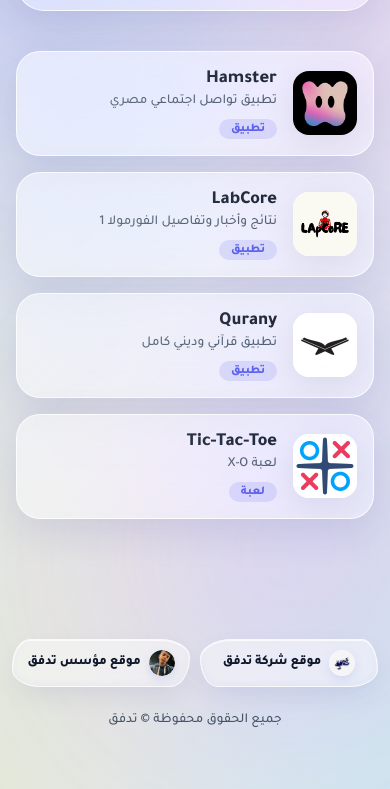
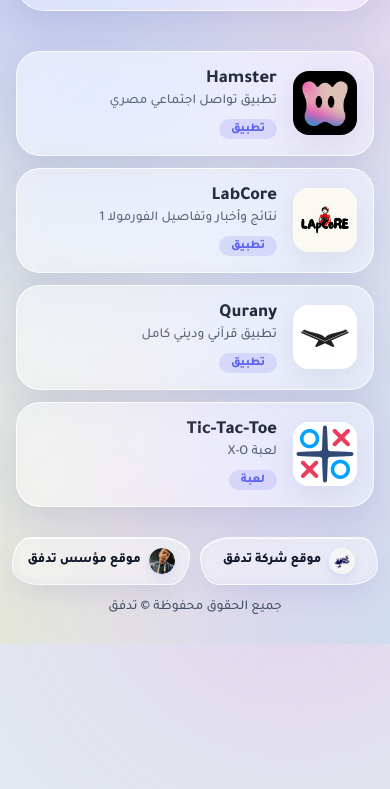
Before and after one commit to RalBall74/TadfuqStore, a plain HTML site: page index.html in a window 390 px wide. Shown: the part 200-989 px from the top of the page. After the commit the page ends 844 px from the top, so only its background shows below. Drawn offline with Linux system fonts and the light colour scheme.

Commit message:
تقليل المسافات

```diff
--- a/style.css
+++ b/style.css
@@ -189,7 +189,7 @@ body {
     grid-template-columns: 1fr;
     /* Mobile List View */
     gap: 16px;
-    margin-bottom: 60px;
+    margin-bottom: 24px;
 }
 
 .glass-card {
@@ -427,7 +427,7 @@ body {
 
 footer {
     text-align: center;
-    padding: 60px 0;
+    padding: 20px 0 30px;
     color: var(--text-muted);
     font-weight: 500;
 }
@@ -578,6 +578,15 @@ footer {
     }
 
     /* Footer buttons side by side on mobile */
+    .grid-container {
+        gap: 12px;
+        margin-bottom: 20px;
+    }
+
+    footer {
+        padding: 10px 0 25px;
+    }
+
     .footer-links {
         flex-direction: row;
         flex-wrap: nowrap;
@@ -587,6 +596,7 @@ footer {
         max-width: 480px;
         margin-left: auto;
         margin-right: auto;
+        margin-bottom: 14px;
     }
 
     .organic-btn {
```
